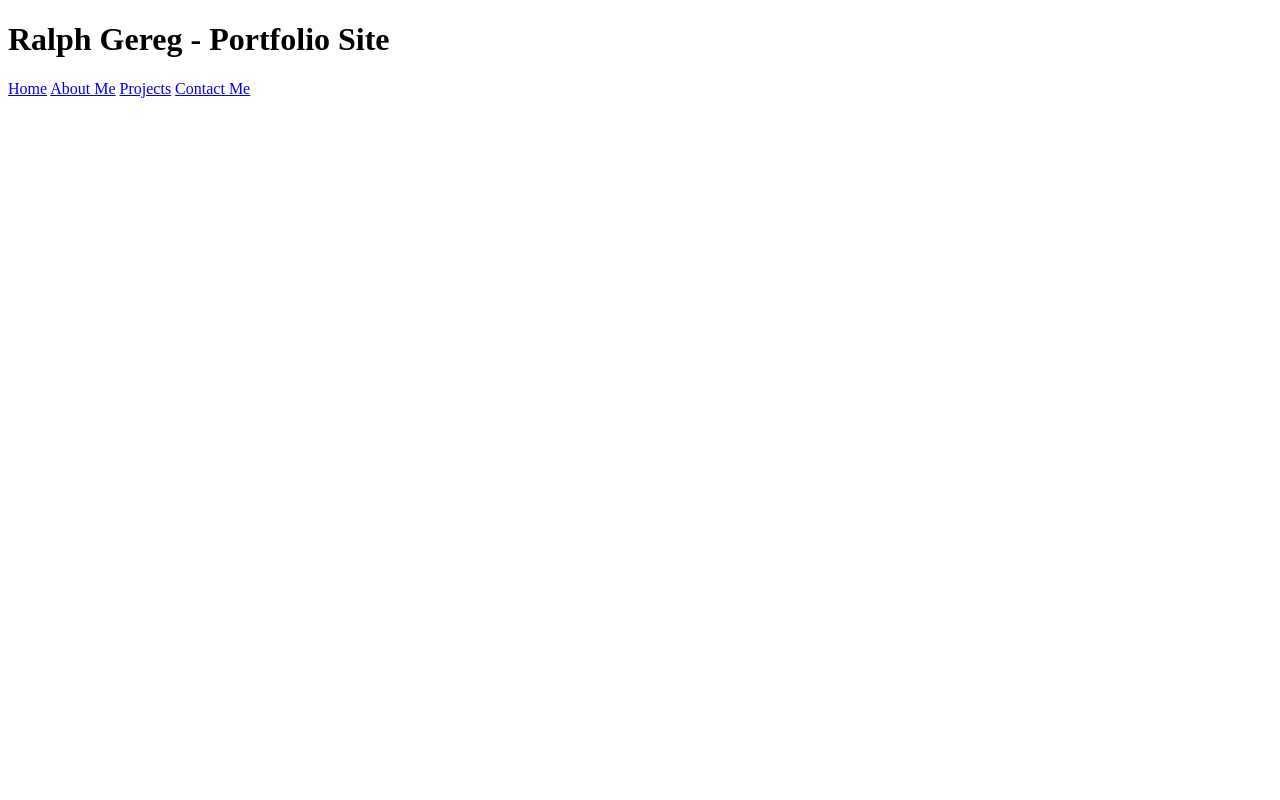
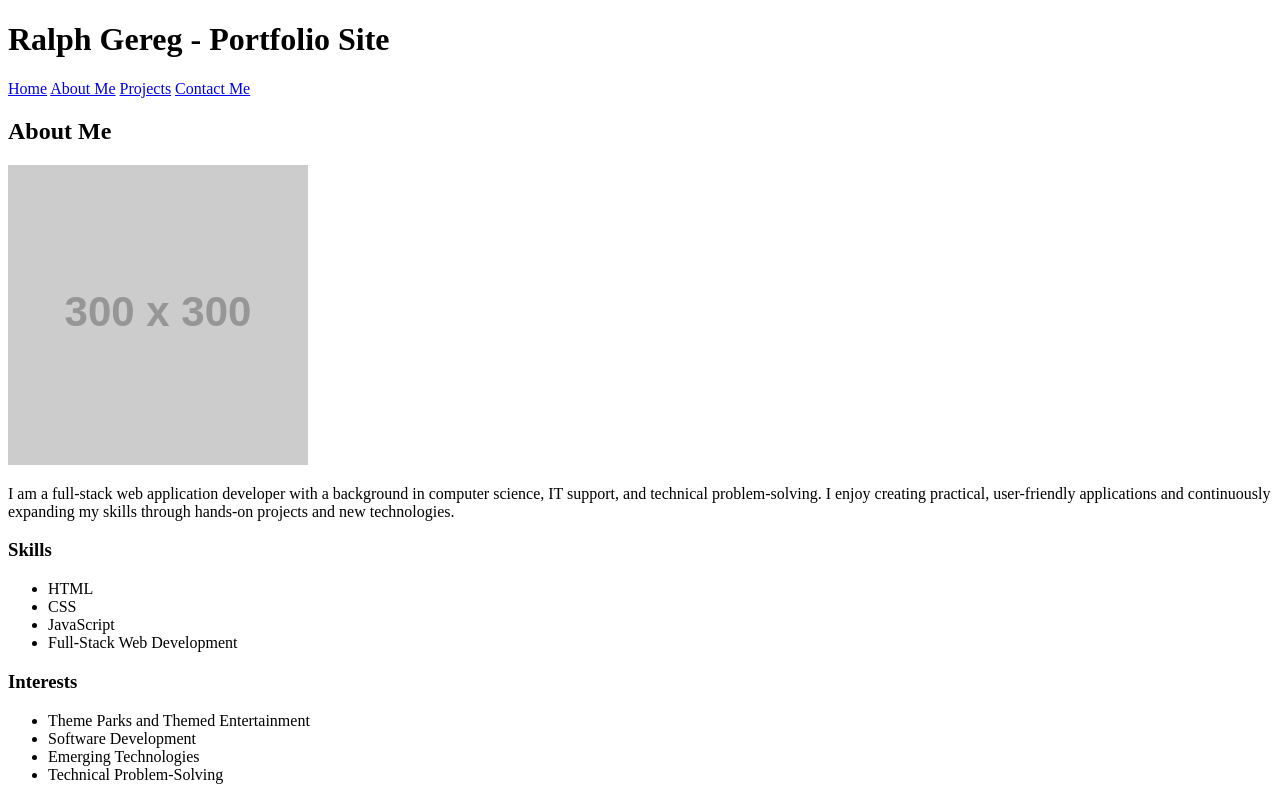
Before and after one commit to rgereg/rgereg-portfolio, a plain HTML site: page about.html in a window 1280 px wide. Drawn offline with Linux system fonts and the light colour scheme; placeholder pictures from the web are drawn by us.

Commit message:
update about page

```diff
--- a/about.html
+++ b/about.html
@@ -16,7 +16,28 @@
       </nav>
     </header>
     <main>
+      <h2>About Me</h2>
 
+      <img src="https://placehold.co/300x300?text=Photo" alt="Profile photo placeholder" />
+
+      <p>I am a full-stack web application developer with a background in computer science, IT support, and technical
+      problem-solving. I enjoy creating practical, user-friendly applications and continuously expanding my skills through hands-on projects and new technologies.</p>
+
+      <h3>Skills</h3>
+        <ul>
+          <li>HTML</li>
+          <li>CSS</li>
+          <li>JavaScript</li>
+          <li>Full-Stack Web Development</li>
+        </ul>
+
+      <h3>Interests</h3>
+        <ul>
+          <li>Theme Parks and Themed Entertainment</li>
+          <li>Software Development</li>
+          <li>Emerging Technologies</li>
+          <li>Technical Problem-Solving</li>
+        </ul>
     </main>
   </body>
 </html>
```
